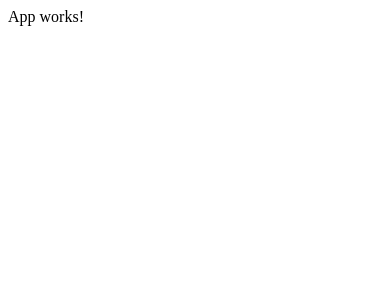
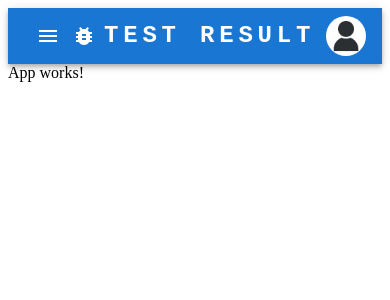
Before and after one commit to genndy007/test_result_app_frontend, a React (Create React App) app: page / in a window 390 px wide. Shown: the top 300 px of the page. Built offline with nearby package versions, Linux system fonts and the light colour scheme.

Commit message:
Make a responsive app bar

```diff
--- a/package.json
+++ b/package.json
@@ -15,6 +15,11 @@
   "author": "Hennadii Kochev",
   "license": "MIT",
   "dependencies": {
+    "@emotion/react": "^11.11.0",
+    "@emotion/styled": "^11.11.0",
+    "@fontsource/roboto": "^5.0.1",
+    "@mui/icons-material": "^5.11.16",
+    "@mui/material": "^5.13.2",
     "axios": "^1.4.0",
     "react": "^18.2.0",
     "react-dom": "^18.2.0",
--- a/src/App.js
+++ b/src/App.js
@@ -1,8 +1,10 @@
 import React from "react";
+import ResponsiveAppBar from "./components/ResponsiveAppBar";
 
 function App() {
     return (
         <div className="App">
+            <ResponsiveAppBar/>
             App works!
         </div>
     );
--- /dev/null
+++ b/src/components/ResponsiveAppBar.jsx
@@ -0,0 +1,164 @@
+import * as React from 'react';
+import AppBar from '@mui/material/AppBar';
+import Box from '@mui/material/Box';
+import Toolbar from '@mui/material/Toolbar';
+import IconButton from '@mui/material/IconButton';
+import Typography from '@mui/material/Typography';
+import Menu from '@mui/material/Menu';
+import MenuIcon from '@mui/icons-material/Menu';
+import Container from '@mui/material/Container';
+import Avatar from '@mui/material/Avatar';
+import Button from '@mui/material/Button';
+import Tooltip from '@mui/material/Tooltip';
+import MenuItem from '@mui/material/MenuItem';
+import BugReportIcon from '@mui/icons-material/BugReport';
+
+import userIcon from '../assets/images/user-icon.png'
+
+const pages = ['Projects', 'Test Cases', 'Test Suites', 'Test Runs'];
+const settings = ['Profile', 'Settings', 'Logout'];
+
+function ResponsiveAppBar() {
+  const [anchorElNav, setAnchorElNav] = React.useState(null);
+  const [anchorElUser, setAnchorElUser] = React.useState(null);
+
+  const handleOpenNavMenu = (event) => {
+    setAnchorElNav(event.currentTarget);
+  };
+  const handleOpenUserMenu = (event) => {
+    setAnchorElUser(event.currentTarget);
+  };
+
+  const handleCloseNavMenu = () => {
+    setAnchorElNav(null);
+  };
+
+  const handleCloseUserMenu = () => {
+    setAnchorElUser(null);
+  };
+
+  return (
+    <AppBar position="static">
+      <Container maxWidth="xl">
+        <Toolbar disableGutters>
+          <BugReportIcon sx={{ display: { xs: 'none', md: 'flex' }, mr: 1 }} />
+          <Typography
+            variant="h6"
+            noWrap
+            component="a"
+            href="/"
+            sx={{
+              mr: 2,
+              display: { xs: 'none', md: 'flex' },
+              fontFamily: 'monospace',
+              fontWeight: 700,
+              letterSpacing: '.1rem',
+              color: 'inherit',
+              textDecoration: 'none',
+            }}
+          >
+            TEST RESULT APP
+          </Typography>
+
+          <Box sx={{ flexGrow: 1, display: { xs: 'flex', md: 'none' } }}>
+            <IconButton
+              size="large"
+              aria-label="account of current user"
+              aria-controls="menu-appbar"
+              aria-haspopup="true"
+              onClick={handleOpenNavMenu}
+              color="inherit"
+            >
+              <MenuIcon />
+            </IconButton>
+            <Menu
+              id="menu-appbar"
+              anchorEl={anchorElNav}
+              anchorOrigin={{
+                vertical: 'bottom',
+                horizontal: 'left',
+              }}
+              keepMounted
+              transformOrigin={{
+                vertical: 'top',
+                horizontal: 'left',
+              }}
+              open={Boolean(anchorElNav)}
+              onClose={handleCloseNavMenu}
+              sx={{
+                display: { xs: 'block', md: 'none' },
+              }}
+            >
+              {pages.map((page) => (
+                <MenuItem key={page} onClick={handleCloseNavMenu}>
+                  <Typography textAlign="center">{page}</Typography>
+                </MenuItem>
+              ))}
+            </Menu>
+          </Box>
+          <BugReportIcon sx={{ display: { xs: 'flex', md: 'none' }, mr: 1 }} />
+          <Typography
+            variant="h5"
+            noWrap
+            component="a"
+            href=""
+            sx={{
+              mr: 2,
+              display: { xs: 'flex', md: 'none' },
+              flexGrow: 1,
+              fontFamily: 'monospace',
+              fontWeight: 700,
+              letterSpacing: '.3rem',
+              color: 'inherit',
+              textDecoration: 'none',
+            }}
+          >
+            TEST RESULT APP
+          </Typography>
+          <Box sx={{ flexGrow: 1, display: { xs: 'none', md: 'flex' } }}>
+            {pages.map((page) => (
+              <Button
+                key={page}
+                onClick={handleCloseNavMenu}
+                sx={{ my: 2, color: 'white', display: 'block' }}
+              >
+                {page}
+              </Button>
+            ))}
+          </Box>
+
+          <Box sx={{ flexGrow: 0 }}>
+            <Tooltip title="User Options">
+              <IconButton onClick={handleOpenUserMenu} sx={{ p: 0 }}>
+                <Avatar alt="User" src={userIcon} />
+              </IconButton>
+            </Tooltip>
+            <Menu
+              sx={{ mt: '45px' }}
+              id="menu-appbar"
+              anchorEl={anchorElUser}
+              anchorOrigin={{
+                vertical: 'top',
+                horizontal: 'right',
+              }}
+              keepMounted
+              transformOrigin={{
+                vertical: 'top',
+                horizontal: 'right',
+              }}
+              open={Boolean(anchorElUser)}
+              onClose={handleCloseUserMenu}
+            >
+              {settings.map((setting) => (
+                <MenuItem key={setting} onClick={handleCloseUserMenu}>
+                  <Typography textAlign="center">{setting}</Typography>
+                </MenuItem>
+              ))}
+            </Menu>
+          </Box>
+        </Toolbar>
+      </Container>
+    </AppBar>
+  );
+}
+export default ResponsiveAppBar;
```
Also changed, not shown: src/assets/images/user-icon.png (added), 1 other file (tests, documents, lock files or other folders).
